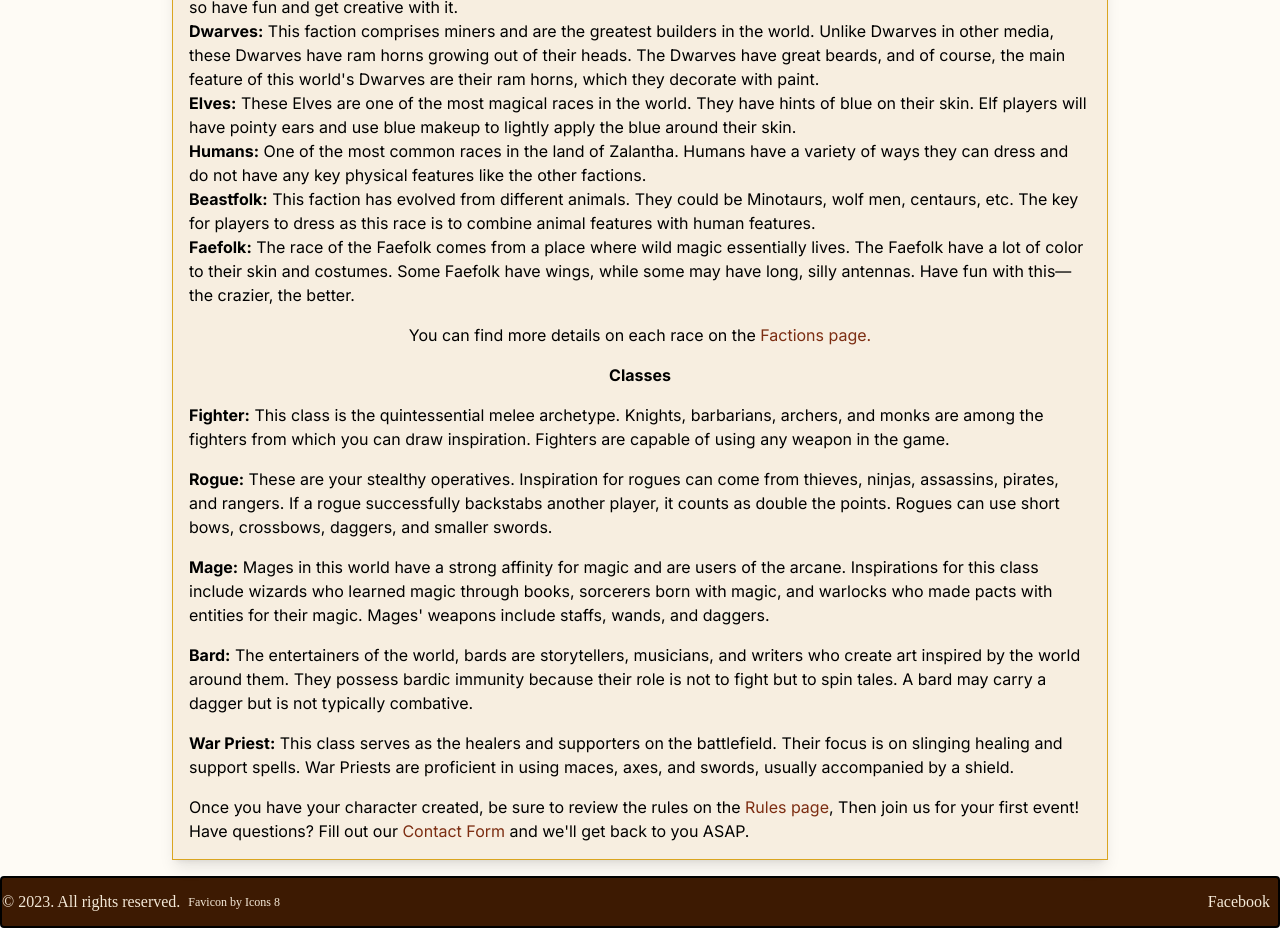
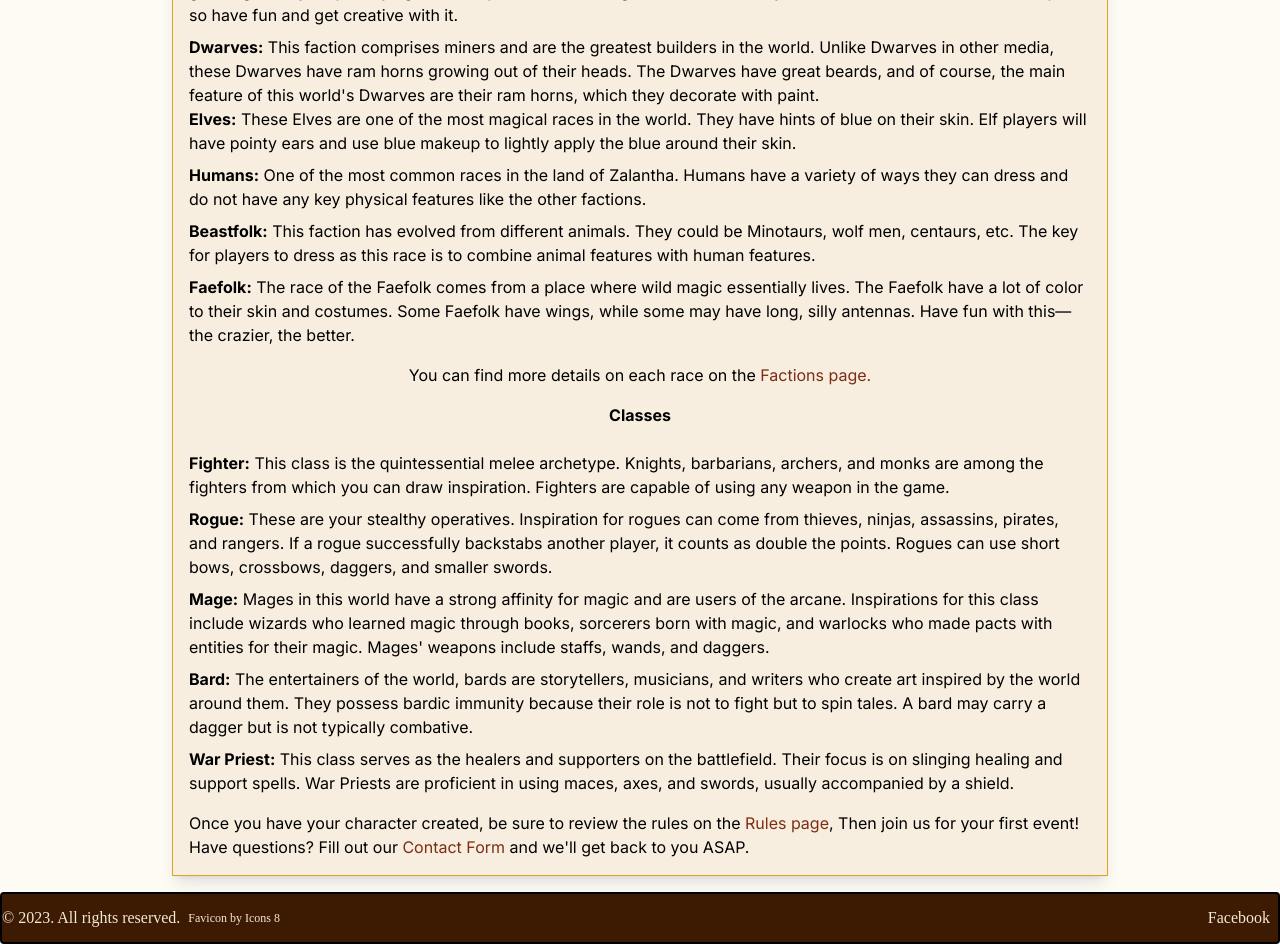
Before and after one commit to Scoyou/zalantha, a Next.js app: page /get-started in a window 1280 px wide. Shown: the part 1320-2264 px from the top of the page. Built offline with nearby package versions, Linux system fonts and the light colour scheme.

Commit message:
get started styling;

```diff
--- a/src/app/get-started/page.tsx
+++ b/src/app/get-started/page.tsx
@@ -56,14 +56,14 @@ export default function GetStarted() {
       </p>
       <strong>Races</strong>
       <div>
-        <p>
+        <p className="mt-2">
           <strong>Orks:</strong> These big brutes are the most barbaric of the
           factions. War is what they crave. Orks are always looking for a good
           fight. Players portraying Orks will paint themselves green and will
           usually have tusks. Orks love to wear war paint, so have fun and get
           creative with it.
         </p>
-        <p>
+        <p className="mt-2">
           <strong>Dwarves:</strong> This faction comprises miners and are the
           greatest builders in the world. Unlike Dwarves in other media, these
           Dwarves have ram horns growing out of their heads. The Dwarves have
@@ -76,18 +76,18 @@ export default function GetStarted() {
           have pointy ears and use blue makeup to lightly apply the blue around
           their skin.
         </p>
-        <p>
+        <p className="mt-2">
           <strong>Humans:</strong> One of the most common races in the land of
           Zalantha. Humans have a variety of ways they can dress and do not have
           any key physical features like the other factions.
         </p>
-        <p>
+        <p className="mt-2">
           <strong>Beastfolk:</strong> This faction has evolved from different
           animals. They could be Minotaurs, wolf men, centaurs, etc. The key for
           players to dress as this race is to combine animal features with human
           features.
         </p>
-        <p>
+        <p className="mt-2">
           <strong>Faefolk:</strong> The race of the Faefolk comes from a place
           where wild magic essentially lives. The Faefolk have a lot of color to
           their skin and costumes. Some Faefolk have wings, while some may have
@@ -101,39 +101,41 @@ export default function GetStarted() {
         </Link>
       </p>
       <strong>Classes</strong>
-      <p>
+      <div>
+      <p className="mt-2">
         <strong>Fighter:</strong> This class is the quintessential melee
         archetype. Knights, barbarians, archers, and monks are among the
         fighters from which you can draw inspiration. Fighters are capable of
         using any weapon in the game.
       </p>
-      <p>
+      <p className="mt-2">
         <strong>Rogue:</strong> These are your stealthy operatives. Inspiration
         for rogues can come from thieves, ninjas, assassins, pirates, and
         rangers. If a rogue successfully backstabs another player, it counts as
         double the points. Rogues can use short bows, crossbows, daggers, and
         smaller swords.
       </p>
-      <p>
+      <p className="mt-2">
         <strong>Mage:</strong> Mages in this world have a strong affinity for
         magic and are users of the arcane. Inspirations for this class include
         wizards who learned magic through books, sorcerers born with magic, and
         warlocks who made pacts with entities for their magic. Mages&apos;
         weapons include staffs, wands, and daggers.
       </p>
-      <p>
+      <p className="mt-2">
         <strong>Bard:</strong> The entertainers of the world, bards are
         storytellers, musicians, and writers who create art inspired by the
         world around them. They possess bardic immunity because their role is
         not to fight but to spin tales. A bard may carry a dagger but is not
         typically combative.
       </p>
-      <p>
+      <p className="mt-2">
         <strong>War Priest:</strong> This class serves as the healers and
         supporters on the battlefield. Their focus is on slinging healing and
         support spells. War Priests are proficient in using maces, axes, and
         swords, usually accompanied by a shield.
       </p>
+      </div>
       <p>
         Once you have your character created, be sure to review the rules on the{" "}
         <Link href="/rules" className="text-orange-900 hover:underline">
```
